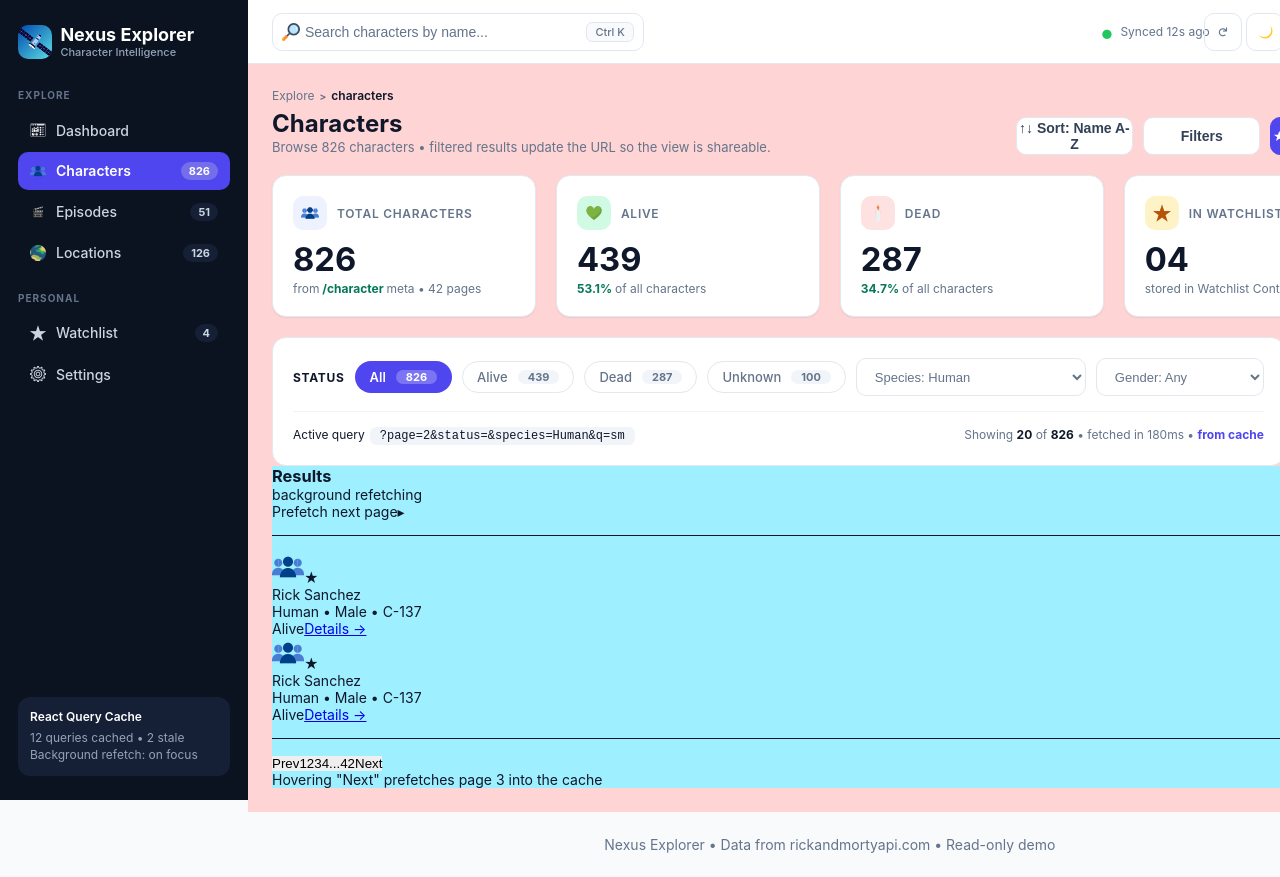
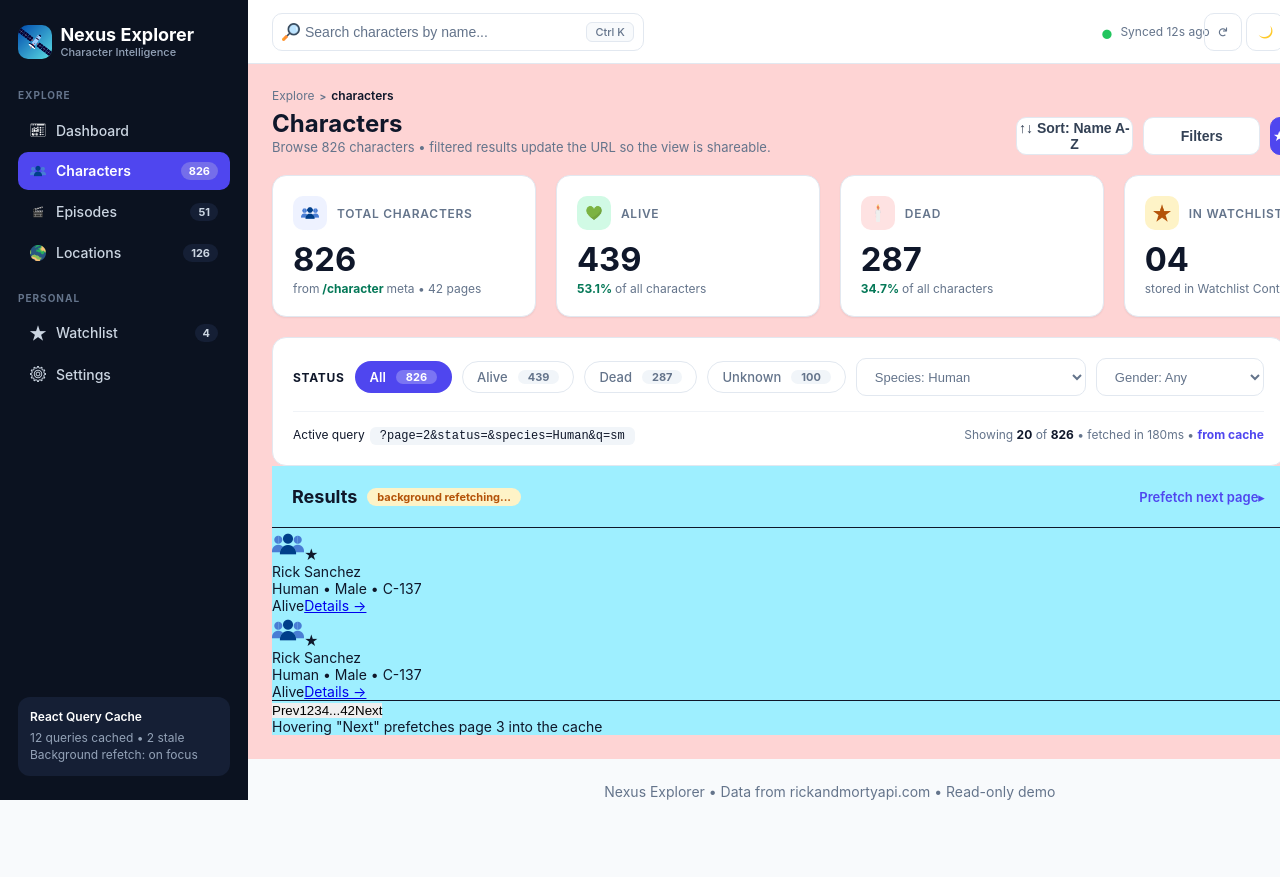
Before and after one commit to Kh-Tanjim-Ashraf/React-Defined, a React (Vite) app in the folder 5-research-console-for-media-analytics-team/nexus-explorer/: page /characters in a window 1280 px wide. Shown: the top 877 px of the page. After the commit the page ends 824 px from the top, so only its background shows below. Built offline with nearby package versions, Linux system fonts and the light colour scheme.

Commit message:
F5: Completed the draft styling of `SectionHeader` child of `CharactersList` component

```diff
--- a/5-research-console-for-media-analytics-team/nexus-explorer/src/pages/CharacterListPage/sections/CharactersList/CharactersList.jsx
+++ b/5-research-console-for-media-analytics-team/nexus-explorer/src/pages/CharacterListPage/sections/CharactersList/CharactersList.jsx
@@ -6,7 +6,7 @@ import styles from "./CharactersList.module.css";
 export default function CharactersList() {
   return (
     <div className={styles.charactersList}>
-      <div className="header">
+      <div className={styles.header}>
         <SectionHeader />
       </div>
       <hr className={styles.divider} />
--- a/5-research-console-for-media-analytics-team/nexus-explorer/src/pages/CharacterListPage/sections/CharactersList/CharactersList.module.css
+++ b/5-research-console-for-media-analytics-team/nexus-explorer/src/pages/CharacterListPage/sections/CharactersList/CharactersList.module.css
@@ -2,11 +2,18 @@
   background-color: #9eefff;
   display: flex;
   flex-direction: column;
+  justify-content: center;
+
+  .header {
+    display: grid;
+    grid-template-columns: 1fr 1fr;
+    align-items: center;
+    padding: 20px;
+  }
 
   .divider {
     border: 0;
     height: 1px;
     background-color: var(--text-primary);
-    margin: 15px 0;
   }
 }
--- a/5-research-console-for-media-analytics-team/nexus-explorer/src/pages/CharacterListPage/sections/CharactersList/subSection/SectionHeader/SectionHeader.jsx
+++ b/5-research-console-for-media-analytics-team/nexus-explorer/src/pages/CharacterListPage/sections/CharactersList/subSection/SectionHeader/SectionHeader.jsx
@@ -1,13 +1,17 @@
 import Badge from "../../../../../../components/ui/Badge";
+import styles from "./SectionHeader.module.css";
 
 export default function SectionHeader() {
   return (
     <>
-      <div className="headerTextContainer">
+      <div className={styles.headerTextContainer}>
         <h3>Results</h3>
-        <Badge badgeName="background refetching" />
+        <Badge
+          className={styles.backgroundRefetch}
+          badgeName="background refetching..."
+        />
       </div>
-      <div className="prefetchAction">Prefetch next page▸</div>
+      <div className={styles.prefetchAction}>Prefetch next page▸</div>
     </>
   );
 }
--- a/5-research-console-for-media-analytics-team/nexus-explorer/src/pages/CharacterListPage/sections/CharactersList/subSection/SectionHeader/SectionHeader.module.css
+++ b/5-research-console-for-media-analytics-team/nexus-explorer/src/pages/CharacterListPage/sections/CharactersList/subSection/SectionHeader/SectionHeader.module.css
@@ -0,0 +1,26 @@
+.headerTextContainer {
+  display: flex;
+  gap: 10px;
+  align-items: center;
+
+  h3 {
+    font-size: 18px;
+    font-weight: 700;
+  }
+
+  .backgroundRefetch {
+    font-size: 11px;
+    font-weight: 700;
+    border-radius: 999px;
+    background-color: var(--query-stale-fetching-bg);
+    color: var(--query-stale-fetching);
+    padding: 2px 10px;
+  }
+}
+
+.prefetchAction {
+  justify-self: end;
+  font-size: 13px;
+  font-weight: 600;
+  color: var(--primary);
+}
```
